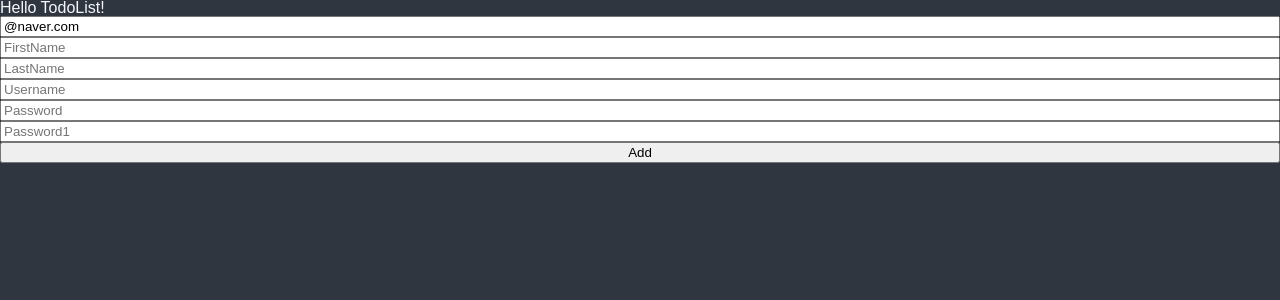
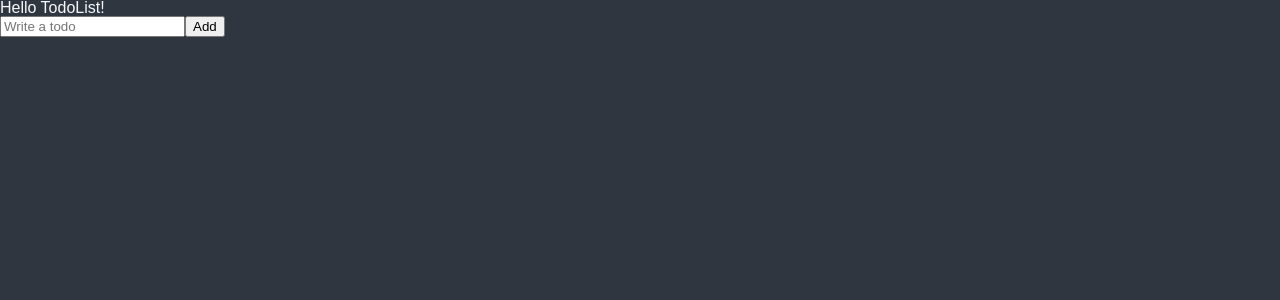
Before and after one commit to JiyoonZ/todoList-react-project, a React (Create React App) app: page / in a window 1280 px wide. Shown: the top 300 px of the page. Built offline with nearby package versions, Linux system fonts and the light colour scheme.

Commit message:
reactHookForm final practice

```diff
--- a/src/TodoList.tsx
+++ b/src/TodoList.tsx
@@ -1,129 +1,37 @@
-import React, {useState} from "react";
 import {useForm} from "react-hook-form";
-import {DefaultValue} from "recoil";
-
-/**
-function ToDoList() {
-  const [toDo, setToDo] = useState("");
-  const [toDoError, setToDoError] = useState("");
-  const onChange = (evt: React.FormEvent<HTMLInputElement>) => {
-    // const {value} = evt.currentTarget;
-    const {
-      currentTarget: {value},
-    } = evt;
-    setToDo(value);
-    setToDoError("");
-  };
-  const onSubmint = (evt: React.FormEvent<HTMLFormElement>) => {
-    evt.preventDefault();
-    console.log(toDo);
-    if (toDo.length < 10) {
-      return setToDoError("To do should be longer");
-    }
-    console.log("submit", toDoError);
-  };
-  return (
-    <div>
-      <form onSubmit={onSubmint}>
-        <input onChange={onChange} value={toDo} placeholder="Write a todo" />
-        <button>Add</button>
-        {toDoError !== "" ? toDoError : ""}
-      </form>
-    </div>
-  );
-}
- */
 
 interface IForm {
-  username: string;
-  firstName: string;
-  lastName: string;
-  email: string;
-  password: string;
-  password1: string;
-  extraError?: string;
+  toDo: string;
 }
 function ToDoList() {
   const {
     register,
     handleSubmit,
     formState: {errors},
-    setError,
-  } = useForm<IForm>({
-    defaultValues: {
-      email: "@naver.com",
-    },
-  });
+    setValue,
+  } = useForm<IForm>();
   const onValid = (data: IForm) => {
-    console.log(data);
-    if (data.password !== data.password1) {
-      return setError(
-        "password1",
-        {message: "Password are not the same"},
-        {shouldFocus: true}
-      );
-    }
-    // setError("extraError", {message: "Server offline"});
+    console.log(data.toDo);
+    setValue("toDo", "");
   };
-  console.log("에러", errors);
   return (
     <div>
-      <form
-        style={{display: "flex", flexDirection: "column"}}
-        onSubmit={handleSubmit(onValid)}
-      >
+      <form onSubmit={handleSubmit(onValid)}>
         <input
-          placeholder="Email"
-          {...register("email", {
-            required: "Email is required",
+          placeholder="Write a todo"
+          {...register("toDo", {
+            required: "fill the blank!",
             minLength: {
-              value: 5,
-              message: "Your password is too short.",
-            },
-            pattern: {
-              value: /^[A-Za-z0-9._%+-]+@naver.com$/,
-              message: "Only naver.com emails allowed",
+              value: 2,
+              message: "write least 2 words",
             },
           })}
         />
-        <span>{errors?.email?.message}</span>
-        <input
-          placeholder="FirstName"
-          {...register("firstName", {required: true})}
-        />
-        <input
-          placeholder="LastName"
-          {...register("lastName", {required: true})}
-        />
-        <input
-          placeholder="Username"
-          {...register("username", {
-            required: true,
-            validate: {
-              noZee: (value) =>
-                value.includes("zee") ? "no zee allowed" : true,
-
-              noZEE: (value) =>
-                value.includes("ZEE") ? "no ZEE allowed" : true,
-            },
-          })}
-        />
-
-        <span>{errors?.username?.message}</span>
-        <input
-          placeholder="Password"
-          {...register("password", {required: "password !", minLength: 5})}
-        />
-        <span>{errors?.password?.message}</span>
-        <input
-          placeholder="Password1"
-          {...register("password1", {required: "password !", minLength: 5})}
-        />
-        <span>{errors?.password1?.message}</span>
         <button>Add</button>
-        <span>{errors?.extraError?.message}</span>
+        <span>{errors?.toDo?.message}</span>
       </form>
     </div>
   );
 }
+
 export default ToDoList;
```
